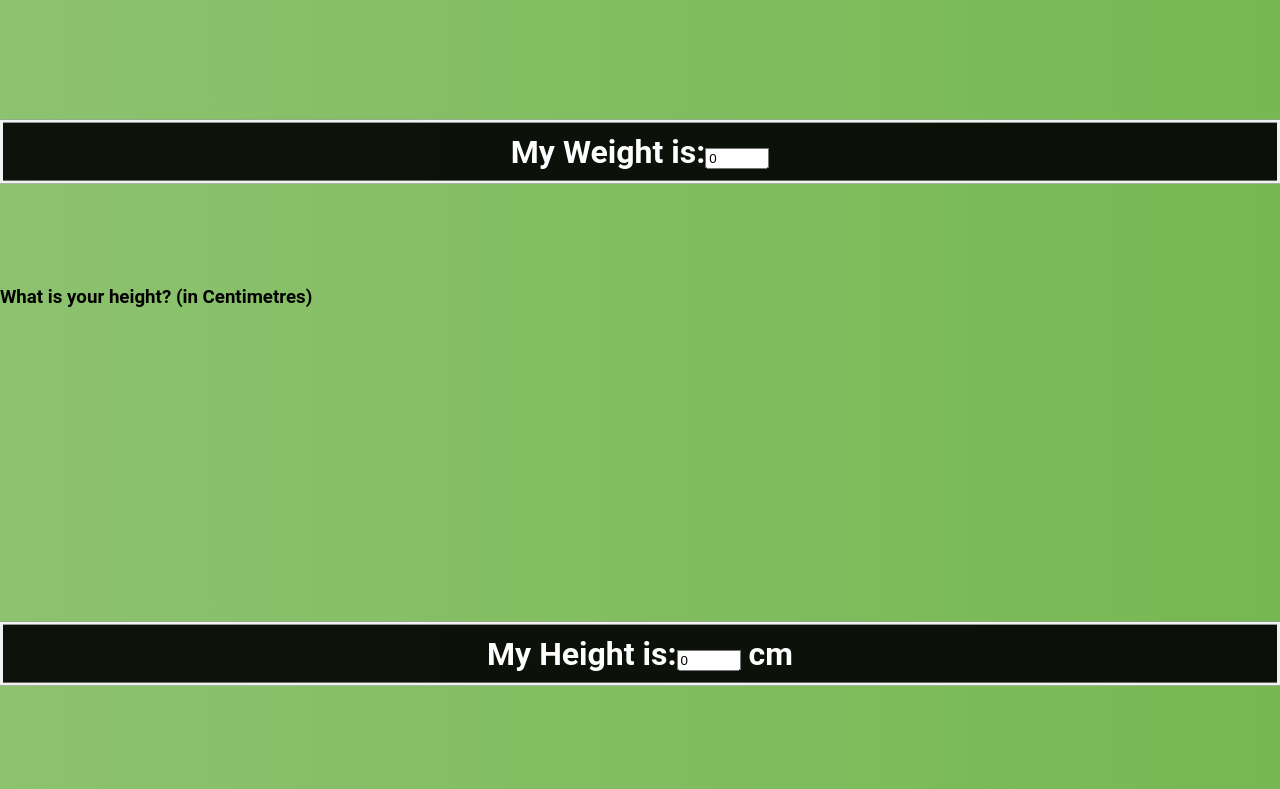
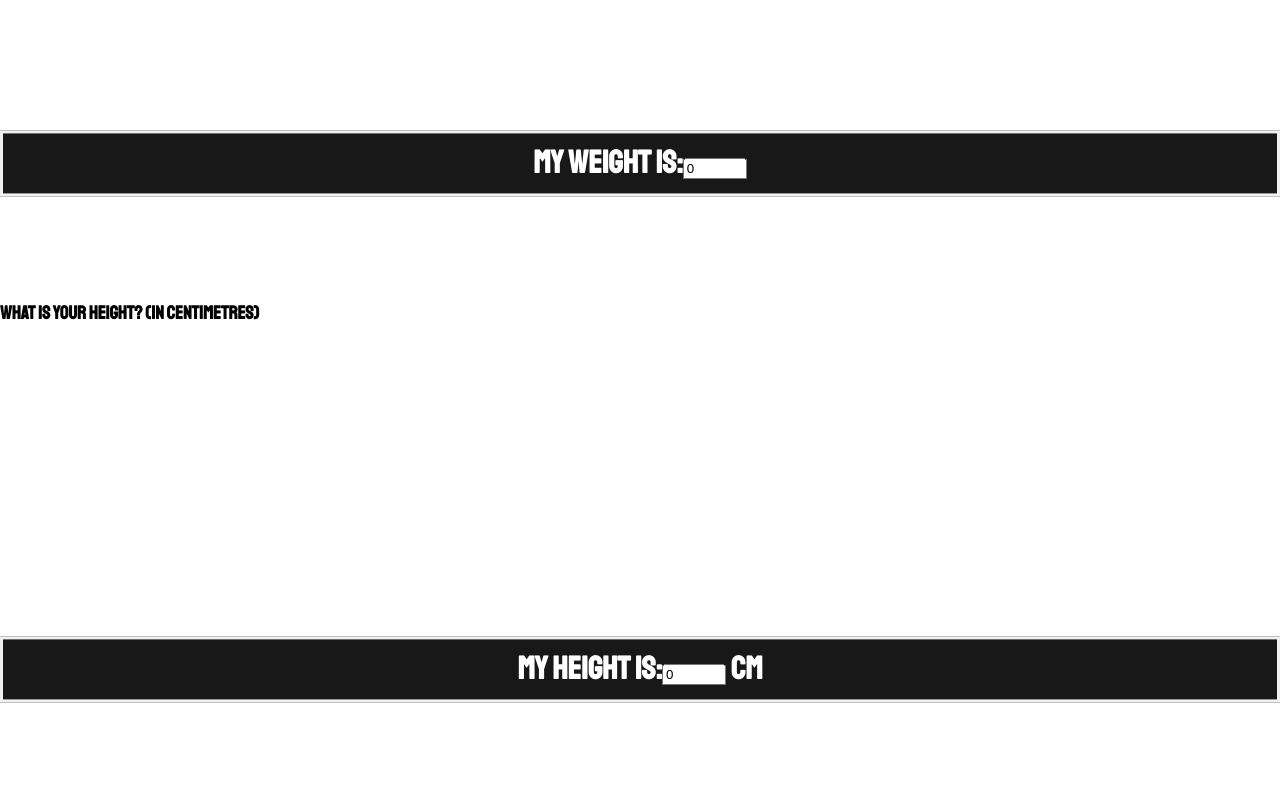
Before and after one commit to gac01/Diet-Checkerz, a React (Create React App) app in the folder diet-checkerz/: page /contact in a window 1280 px wide. Shown: the part 920-1709 px from the top of the page. Built offline with nearby package versions, Linux system fonts and the light colour scheme; no server answers.

Commit message:
css priority fixes

```diff
--- a/diet-checkerz/src/Components/contact-us.js
+++ b/diet-checkerz/src/Components/contact-us.js
@@ -1,16 +1,15 @@
 import React from "react";
-import "../Stylesheet/contact-us.module.scss";
+import "../Stylesheet/contact-us.module.css";
 
 function ContactUs() {
     return (
         <div>
           <div className="louis">
-            <div className="title">
-                <h1>Louis</h1>
+            <div className="names">
+                Louis
             </div>
             <div className="content">
-                <h3>Hello there</h3>
-                <h5>Lorem Ipsum is simply dummy text of the printing and typesetting industry. Lorem Ipsum has been the industry's standard dummy text ever since the 1500s, when an unknown printer took a galley of type and scrambled it to make a type specimen book. It has survived not only five centuries, but also the leap into electronic typesetting, remaining essentially unchanged. It was popularised in the 1960s with the release of Letraset sheets containing Lorem Ipsum passages, and more recently with desktop publishing software like Aldus PageMaker including versions of Lorem Ipsum.</h5>
+                Lorem Ipsum is simply dummy text of the printing and typesetting industry. Lorem Ipsum has been the industry's standard dummy text ever since the 1500s, when an unknown printer took a galley of type and scrambled it to make a type specimen book. It has survived not only five centuries, but also the leap into electronic typesetting, remaining essentially unchanged. It was popularised in the 1960s with the release of Letraset sheets containing Lorem Ipsum passages, and more recently with desktop publishing software like Aldus PageMaker including versions of Lorem Ipsum.
             </div>
             <div className="social">
                 <img src="" className="louis-github" to="https://github.com/LouisLouis19" />
@@ -22,12 +21,11 @@
           </div>
 
           <div className="arya">
-            <div className="title">
-                <h1>Arya</h1>
+            <div className="names">
+                Arya
             </div>
             <div className="content">
-                <h3>Hello there</h3>
-                <h5>Lorem Ipsum is simply dummy text of the printing and typesetting industry. Lorem Ipsum has been the industry's standard dummy text ever since the 1500s, when an unknown printer took a galley of type and scrambled it to make a type specimen book. It has survived not only five centuries, but also the leap into electronic typesetting, remaining essentially unchanged. It was popularised in the 1960s with the release of Letraset sheets containing Lorem Ipsum passages, and more recently with desktop publishing software like Aldus PageMaker including versions of Lorem Ipsum.</h5>
+                Lorem Ipsum is simply dummy text of the printing and typesetting industry. Lorem Ipsum has been the industry's standard dummy text ever since the 1500s, when an unknown printer took a galley of type and scrambled it to make a type specimen book. It has survived not only five centuries, but also the leap into electronic typesetting, remaining essentially unchanged. It was popularised in the 1960s with the release of Letraset sheets containing Lorem Ipsum passages, and more recently with desktop publishing software like Aldus PageMaker including versions of Lorem Ipsum.
             </div>
             <div className="social">
                 <img src="" className="arya-github" to="https://github.com/LouisLouis19" />
--- /dev/null
+++ b/diet-checkerz/src/Stylesheet/contact-us.module.css
@@ -0,0 +1,5 @@
+@import url('https://fonts.googleapis.com/css2?family=Lato:wght@300&display=swap');
+
+.names {
+    font-family: Lato;
+}
--- a/diet-checkerz/src/Stylesheet/login.module.css
+++ b/diet-checkerz/src/Stylesheet/login.module.css
@@ -45,14 +45,3 @@
   .form button:hover,.form button:active,.form button:focus {
     background: #43A047;
   }
-
-body {
-    background: #76b852; /* fallback for old browsers */
-    background: -webkit-linear-gradient(right, #76b852, #8DC26F);
-    background: -moz-linear-gradient(right, #76b852, #8DC26F);
-    background: -o-linear-gradient(right, #76b852, #8DC26F);
-    background: linear-gradient(to left, #76b852, #8DC26F);
-    font-family: "Roboto", sans-serif;
-    -webkit-font-smoothing: antialiased;
-    -moz-osx-font-smoothing: grayscale;
-  }
--- a/diet-checkerz/src/Stylesheet/welcome-page.css
+++ b/diet-checkerz/src/Stylesheet/welcome-page.css
@@ -1,10 +1,10 @@
-.App {
+/*.App {
     text-align: center;
     background-color: white;
     font-family:'Coming Soon', cursive;
     font-size: 30px;
   }
-
+ */
   .App-logo {
     height: 40vmin;
     pointer-events: none;
--- a/diet-checkerz/src/index.css
+++ b/diet-checkerz/src/index.css
@@ -1,8 +1,5 @@
 body {
   margin: 0;
-  font-family: -apple-system, BlinkMacSystemFont, 'Segoe UI', 'Roboto', 'Oxygen',
-    'Ubuntu', 'Cantarell', 'Fira Sans', 'Droid Sans', 'Helvetica Neue',
-    sans-serif;
   -webkit-font-smoothing: antialiased;
   -moz-osx-font-smoothing: grayscale;
 }
```
Also changed, not shown: diet-checkerz/src/Stylesheet/contact-us.module.scss (deleted).
